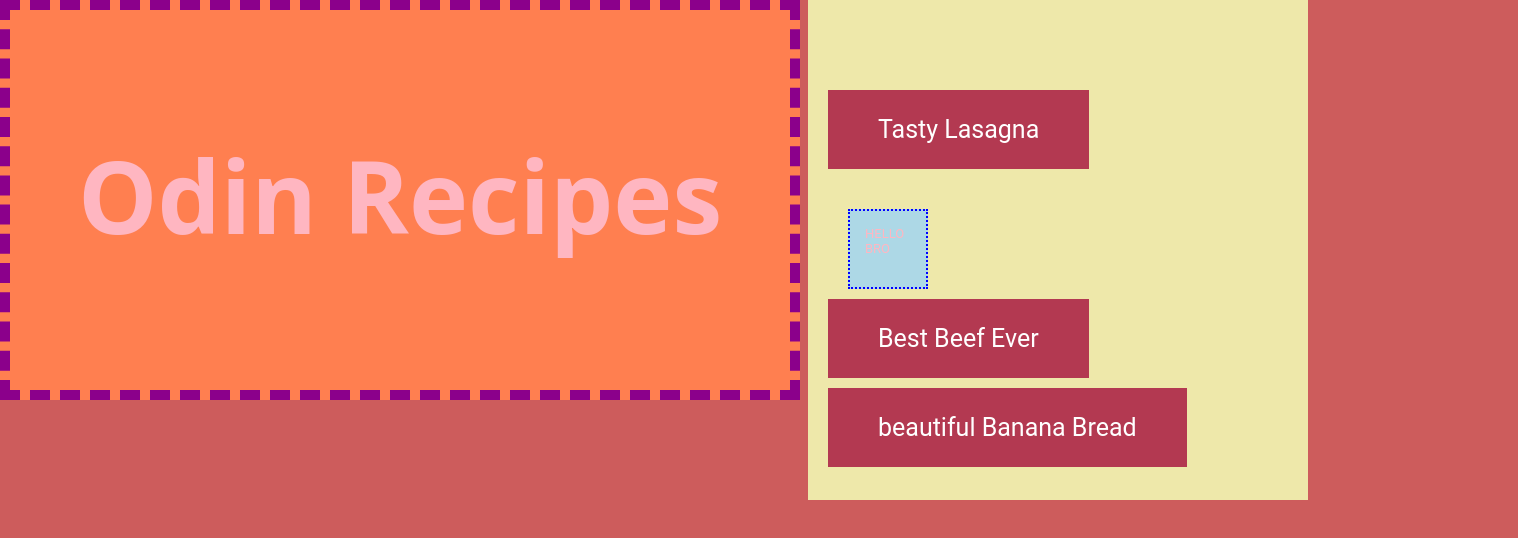
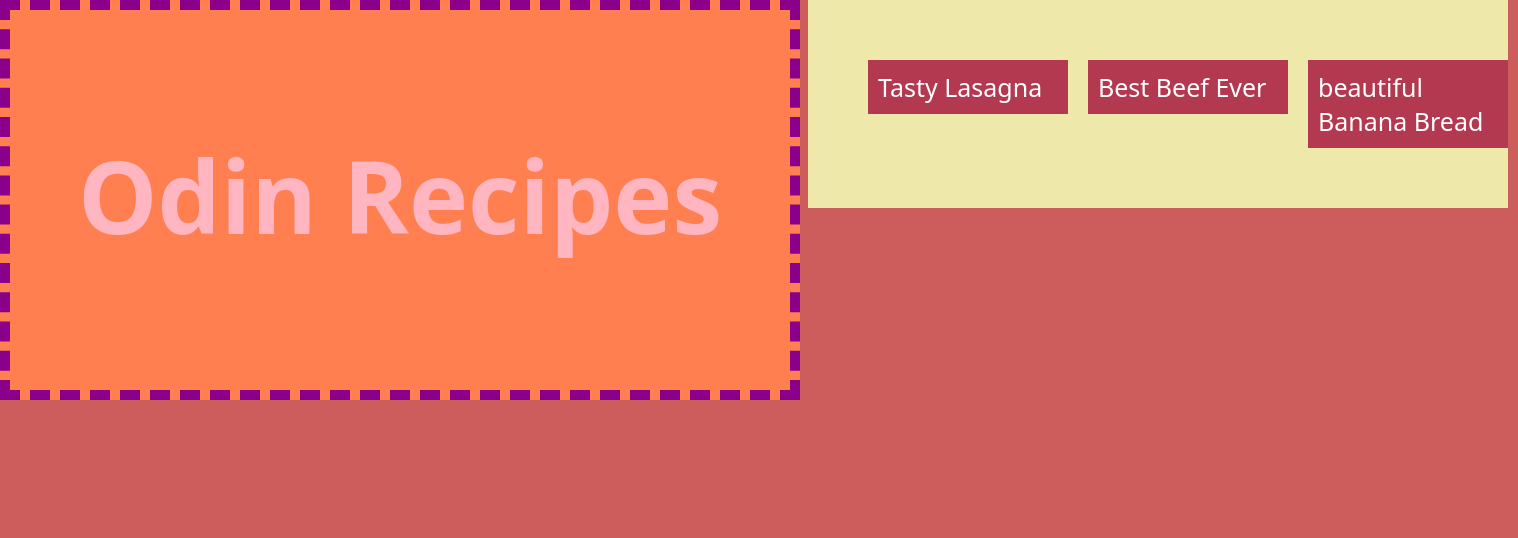
Before and after one commit to Dahring/odin-recipes, a plain HTML site: page index.html in a window 1280 px wide. Shown: the whole page, 1518 px wide, since content can reach past the window. Drawn offline with Linux system fonts and the light colour scheme.

Commit message:
Change index.html and styles.css

```diff
--- a/index.html
+++ b/index.html
@@ -12,7 +12,6 @@
 </div>
     <ul class="lists">
         <li><a href="./recipes/lasagna.html" target="_blank" rel="noopener" rel="noreferrer" >Tasty Lasagna</a></li>
-        <span>HELLO BRO</span>
         <li><a href="./recipes/beef.html" target="_blank" rel="noopener" rel="noreferrer" >Best Beef Ever</a></li>
         <li><a href="./recipes/bananna_bread.html" target="_blank" rel="noopener" rel="noreferrer" >beautiful Banana Bread</a></li>
     </ul>
--- a/styles.css
+++ b/styles.css
@@ -40,11 +40,12 @@ span {
 ul {
     list-style-type: none;
     color: blueviolet;
-    margin: 0px;
-    padding: 0px;
+    margin: 10 10px;
+    padding: 10 10px;
     font-size: 25px;
-    font-family: Roboto, sans-serif;
+    font-family: 'Noto Sans', sans-serif;
     text-align: center;
+    display: flex
 }
 
 .lists {
@@ -52,22 +53,22 @@ ul {
     background-color: palegoldenrod;
     color: lightpink;
     text-align: left;
-    height: 500px;
-    width: 500px;
+    height: auto;
+    width: 700px;
     margin-top: -490px;
     margin-left: 800px;
-    padding-left: 20px;
-    padding-top: 100px;
+    padding: 50px;
 }
 
 .lists a {
     background-color: rgb(179 57 81);
     color: #fff;
     text-decoration: none;
-    padding:  1em 2em;
     display: inline-block;
-    margin-bottom: 20px;
-    margin-top: -10px;
+    margin: 10px;
+    padding: 10px;
+    width: 200px;
+    height: auto;
 }
 
 .links-list a:hover {
```
